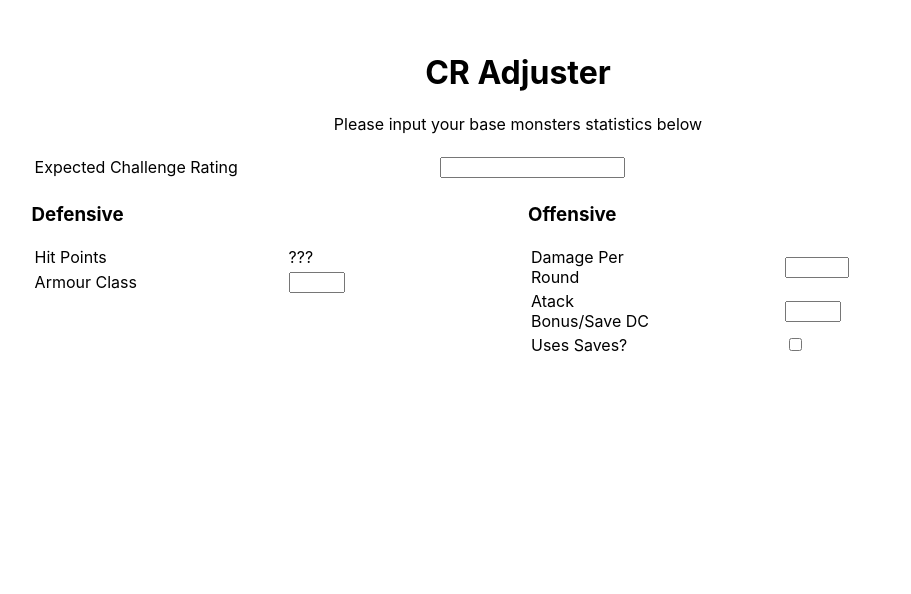
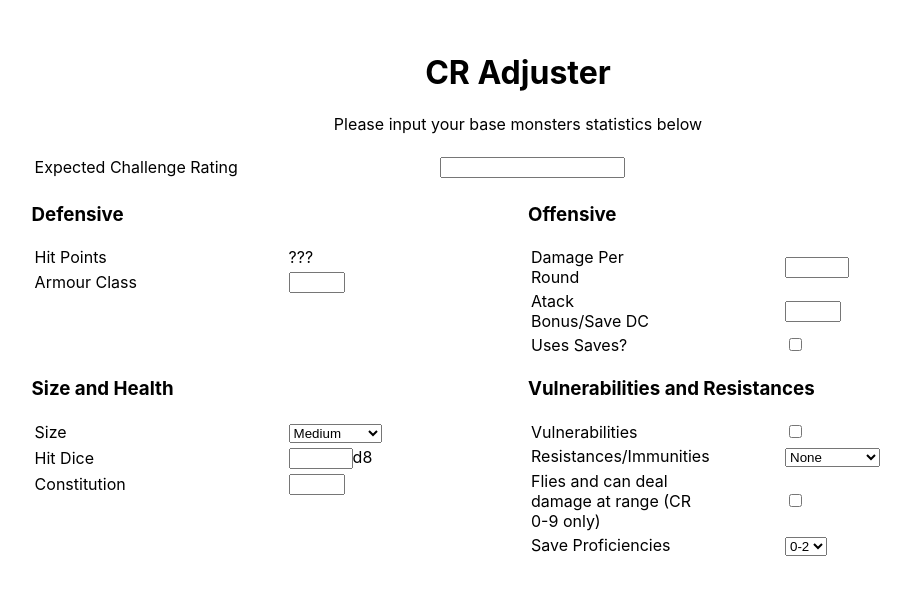
Before and after one commit to tplamondon/5e-CR-Adjuster-React, a React (Create React App) app: page / in a window 1280 px wide. Shown: the top 594 px of the page, without its empty margins (122-1033 px from the left). Built offline with nearby package versions, Linux system fonts and the light colour scheme.

Commit message:
added size/health + vuln+res section

```diff
--- a/src/App.js
+++ b/src/App.js
@@ -69,6 +69,90 @@ function App() {
           </table>
         </div>
       </div>
+
+      <div class="grid-container2 padding10">
+        <div id="sizeDiv">
+          <h3>Size and Health</h3>
+          <table class="threeSpaced">
+            <tr>
+              <td class="width33">Size</td>
+              <td class="width34"></td>
+              <td class="width33">
+                <select onchange="fieldChanged()" id="size" name="size">
+                  <option value="4">Tiny</option>
+                  <option value="6">Small</option>
+                  <option selected value="8">
+                    Medium
+                  </option>
+                  <option value="10">Large</option>
+                  <option value="12">Huge</option>
+                  <option value="20">Gargantuan</option>
+                </select>
+              </td>
+            </tr>
+            <tr>
+              <td class="width33">Hit Dice</td>
+              <td class="width34"></td>
+              <td class="width33">
+                <input type="number" onchange="fieldChanged()" id="hitdice" name="hitdice" min="1" max="500" />
+                <span id="diceNumber">d8</span>
+              </td>
+            </tr>
+            <tr>
+              <td class="width33">Constitution</td>
+              <td class="width34"></td>
+              <td class="width33">
+                <input type="number" onchange="fieldChanged()" id="constitution" name="constitution" min="1" max="30" />
+              </td>
+            </tr>
+          </table>
+        </div>
+        <div id="resistancesDiv">
+          <h3>Vulnerabilities and Resistances</h3>
+          <table class="threeSpaced">
+            <tr>
+              <td class="width33">Vulnerabilities</td>
+              <td class="width34"></td>
+              <td class="width33">
+                <input type="checkbox" onchange="fieldChanged()" id="vulnerabilities" name="vulnerabilities" value="vulnerabilities" />
+              </td>
+            </tr>
+            <tr>
+              <td class="width33">Resistances/Immunities</td>
+              <td class="width34"></td>
+              <td class="width33">
+                <select id="resistances" onchange="fieldChanged()" name="resistances">
+                  <option selected value="none">
+                    None
+                  </option>
+                  <option value="resistances">Resistances</option>
+                  <option value="immunities">Immunities</option>
+                </select>
+              </td>
+            </tr>
+            <tr>
+              <td class="width33">Flies and can deal damage at range (CR 0-9 only)</td>
+              <td class="width34"></td>
+              <td class="width33">
+                <input type="checkbox" onchange="fieldChanged()" id="fliesCanDmgRange" name="fliesCanDmgRange" value="fliesCanDmgRange" />
+              </td>
+            </tr>
+            <tr>
+              <td class="width33">Save Proficiencies</td>
+              <td class="width34"></td>
+              <td class="width33">
+                <select id="saveProficiencies" onchange="fieldChanged()" name="saveProficiencies">
+                  <option selected value="zeroToTwo">
+                    0-2
+                  </option>
+                  <option value="threeToFour">3-4</option>
+                  <option value="fiveOrMore">5+</option>
+                </select>
+              </td>
+            </tr>
+          </table>
+        </div>
+      </div>
     </div>
   );
 }
```
